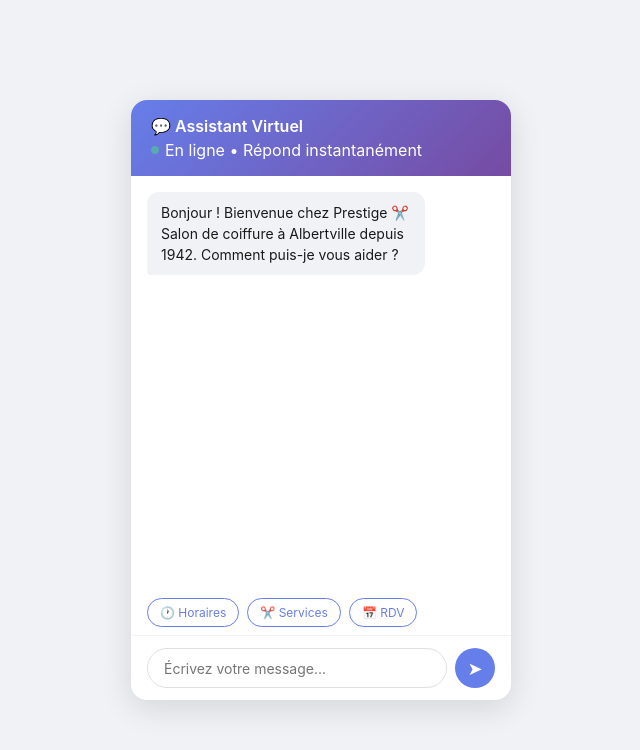
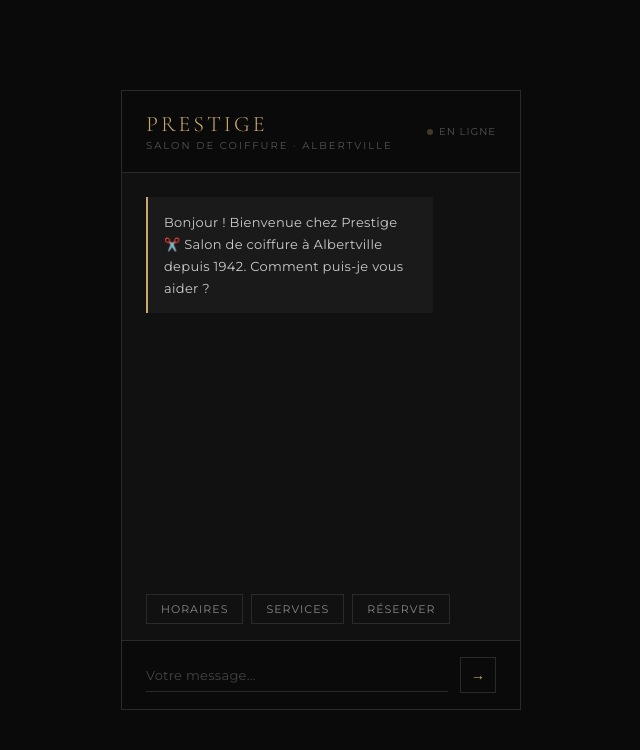
Before and after one commit to cocochap/agent-rdv, a website: page public/index.html in a window 1280 px wide. Shown: the whole page, without its empty margins (319-959 px from the left). Drawn offline with nearby package versions, Linux system fonts and the light colour scheme.

Commit message:
design premium Prestige

```diff
--- a/public/index.html
+++ b/public/index.html
@@ -3,58 +3,251 @@
 <head>
   <meta charset="UTF-8">
   <meta name="viewport" content="width=device-width, initial-scale=1.0">
-  <title>Assistant RDV</title>
+  <title>Prestige - Assistant</title>
+  <link href="https://fonts.googleapis.com/css2?family=Cormorant+Garamond:wght@300;400;500&family=Montserrat:wght@300;400;500&display=swap" rel="stylesheet">
   <style>
-    * { box-sizing: border-box; margin: 0; padding: 0; font-family: -apple-system, sans-serif; }
-    body { display: flex; justify-content: center; align-items: center; min-height: 100vh; background: #f0f2f5; }
-    .chat-container { width: 380px; height: 600px; background: white; border-radius: 16px; box-shadow: 0 8px 32px rgba(0,0,0,0.12); display: flex; flex-direction: column; overflow: hidden; }
-    .chat-header { background: linear-gradient(135deg, #667eea, #764ba2); padding: 16px 20px; color: white; }
-    .chat-header h3 { font-size: 16px; font-weight: 600; }
-    .status { display: flex; align-items: center; gap: 6px; margin-top: 4px; }
-    .dot { width: 8px; height: 8px; background: #4ade80; border-radius: 50%; animation: pulse 2s infinite; }
-    @keyframes pulse { 0%,100%{opacity:1} 50%{opacity:.5} }
-    .messages { flex: 1; overflow-y: auto; padding: 16px; display: flex; flex-direction: column; gap: 12px; }
-    .msg { max-width: 80%; padding: 10px 14px; border-radius: 12px; font-size: 14px; line-height: 1.5; }
-    .msg.bot { background: #f0f2f5; color: #1a1a1a; align-self: flex-start; border-bottom-left-radius: 4px; }
-    .msg.user { background: #667eea; color: white; align-self: flex-end; border-bottom-right-radius: 4px; }
-    .msg a { color: #667eea; font-weight: 600; text-decoration: none; }
-    .msg.user a { color: white; text-decoration: underline; }
-    .typing { display: flex; gap: 4px; padding: 10px 14px; background: #f0f2f5; border-radius: 12px; border-bottom-left-radius: 4px; align-self: flex-start; }
-    .typing span { width: 8px; height: 8px; background: #999; border-radius: 50%; animation: bounce 1.2s infinite; }
+    * { box-sizing: border-box; margin: 0; padding: 0; }
+
+    body {
+      font-family: 'Montserrat', sans-serif;
+      background: #0a0a0a;
+      display: flex;
+      justify-content: center;
+      align-items: center;
+      min-height: 100vh;
+    }
+
+    .chat-container {
+      width: 400px;
+      height: 620px;
+      background: #111;
+      border: 1px solid #2a2a2a;
+      display: flex;
+      flex-direction: column;
+      overflow: hidden;
+    }
+
+    .chat-header {
+      background: #0a0a0a;
+      padding: 20px 24px;
+      border-bottom: 1px solid #2a2a2a;
+      display: flex;
+      align-items: center;
+      gap: 14px;
+    }
+
+    .header-logo {
+      font-family: 'Cormorant Garamond', serif;
+      font-size: 22px;
+      font-weight: 300;
+      color: #c9a96e;
+      letter-spacing: 3px;
+      text-transform: uppercase;
+    }
+
+    .header-sub {
+      font-size: 10px;
+      color: #555;
+      letter-spacing: 2px;
+      text-transform: uppercase;
+      margin-top: 2px;
+    }
+
+    .status {
+      margin-left: auto;
+      display: flex;
+      align-items: center;
+      gap: 6px;
+    }
+
+    .dot {
+      width: 6px;
+      height: 6px;
+      background: #c9a96e;
+      border-radius: 50%;
+      animation: pulse 2s infinite;
+    }
+
+    .status-text {
+      font-size: 10px;
+      color: #555;
+      letter-spacing: 1px;
+      text-transform: uppercase;
+    }
+
+    @keyframes pulse { 0%,100%{opacity:1} 50%{opacity:.3} }
+
+    .messages {
+      flex: 1;
+      overflow-y: auto;
+      padding: 24px;
+      display: flex;
+      flex-direction: column;
+      gap: 16px;
+      scrollbar-width: thin;
+      scrollbar-color: #2a2a2a #111;
+    }
+
+    .messages::-webkit-scrollbar { width: 4px; }
+    .messages::-webkit-scrollbar-track { background: #111; }
+    .messages::-webkit-scrollbar-thumb { background: #2a2a2a; }
+
+    .msg {
+      max-width: 82%;
+      font-size: 13px;
+      line-height: 1.7;
+      letter-spacing: 0.3px;
+    }
+
+    .msg.bot {
+      color: #ccc;
+      align-self: flex-start;
+      padding: 14px 16px;
+      background: #1a1a1a;
+      border-left: 2px solid #c9a96e;
+    }
+
+    .msg.user {
+      color: #0a0a0a;
+      align-self: flex-end;
+      padding: 14px 16px;
+      background: #c9a96e;
+    }
+
+    .msg a {
+      color: #c9a96e;
+      text-decoration: none;
+      border-bottom: 1px solid #c9a96e44;
+    }
+
+    .msg.user a { color: #0a0a0a; border-bottom-color: #0a0a0a44; }
+
+    .typing {
+      display: flex;
+      gap: 5px;
+      padding: 14px 16px;
+      background: #1a1a1a;
+      border-left: 2px solid #c9a96e;
+      align-self: flex-start;
+    }
+
+    .typing span {
+      width: 5px;
+      height: 5px;
+      background: #c9a96e;
+      border-radius: 50%;
+      animation: bounce 1.2s infinite;
+    }
+
     .typing span:nth-child(2) { animation-delay: .2s; }
     .typing span:nth-child(3) { animation-delay: .4s; }
-    @keyframes bounce { 0%,60%,100%{transform:translateY(0)} 30%{transform:translateY(-8px)} }
-    .quick-replies { padding: 8px 16px; display: flex; gap: 8px; flex-wrap: wrap; }
-    .qr-btn { background: white; border: 1.5px solid #667eea; color: #667eea; padding: 6px 12px; border-radius: 20px; font-size: 12px; cursor: pointer; transition: all .2s; }
-    .qr-btn:hover { background: #667eea; color: white; }
-    .input-area { padding: 12px 16px; border-top: 1px solid #f0f2f5; display: flex; gap: 8px; }
-    #userInput { flex: 1; border: 1.5px solid #e0e0e0; border-radius: 24px; padding: 10px 16px; font-size: 14px; outline: none; transition: border .2s; }
-    #userInput:focus { border-color: #667eea; }
-    #sendBtn { background: #667eea; color: white; border: none; width: 40px; height: 40px; border-radius: 50%; cursor: pointer; font-size: 18px; display: flex; align-items: center; justify-content: center; transition: transform .1s; }
-    #sendBtn:hover { transform: scale(1.05); }
+    @keyframes bounce { 0%,60%,100%{transform:translateY(0)} 30%{transform:translateY(-6px)} }
+
+    .quick-replies {
+      padding: 0 24px 16px;
+      display: flex;
+      gap: 8px;
+      flex-wrap: wrap;
+    }
+
+    .qr-btn {
+      background: transparent;
+      border: 1px solid #2a2a2a;
+      color: #888;
+      padding: 7px 14px;
+      font-family: 'Montserrat', sans-serif;
+      font-size: 11px;
+      letter-spacing: 1px;
+      text-transform: uppercase;
+      cursor: pointer;
+      transition: all .2s;
+    }
+
+    .qr-btn:hover {
+      border-color: #c9a96e;
+      color: #c9a96e;
+    }
+
+    .input-area {
+      padding: 16px 24px;
+      border-top: 1px solid #2a2a2a;
+      display: flex;
+      gap: 12px;
+      align-items: center;
+      background: #0a0a0a;
+    }
+
+    #userInput {
+      flex: 1;
+      background: transparent;
+      border: none;
+      border-bottom: 1px solid #2a2a2a;
+      color: #ccc;
+      font-family: 'Montserrat', sans-serif;
+      font-size: 13px;
+      padding: 8px 0;
+      outline: none;
+      letter-spacing: 0.3px;
+      transition: border .2s;
+    }
+
+    #userInput::placeholder { color: #444; }
+    #userInput:focus { border-bottom-color: #c9a96e; }
+
+    #sendBtn {
+      background: transparent;
+      border: 1px solid #2a2a2a;
+      color: #c9a96e;
+      width: 36px;
+      height: 36px;
+      cursor: pointer;
+      font-size: 14px;
+      display: flex;
+      align-items: center;
+      justify-content: center;
+      transition: all .2s;
+      flex-shrink: 0;
+    }
+
+    #sendBtn:hover {
+      background: #c9a96e;
+      color: #0a0a0a;
+      border-color: #c9a96e;
+    }
   </style>
 </head>
 <body>
 <div class="chat-container">
   <div class="chat-header">
-    <h3>💬 Assistant Virtuel</h3>
-    <div class="status"><div class="dot"></div><p>En ligne • Répond instantanément</p></div>
+    <div>
+      <div class="header-logo">Prestige</div>
+      <div class="header-sub">Salon de Coiffure · Albertville</div>
+    </div>
+    <div class="status">
+      <div class="dot"></div>
+      <span class="status-text">En ligne</span>
+    </div>
   </div>
+
   <div class="messages" id="messages"></div>
+
   <div class="quick-replies" id="quickReplies">
-    <button class="qr-btn" onclick="sendQuick('Quels sont vos horaires ?')">🕐 Horaires</button>
-    <button class="qr-btn" onclick="sendQuick('Quels sont vos services ?')">✂️ Services</button>
-    <button class="qr-btn" onclick="sendQuick('Je veux prendre rendez-vous')">📅 RDV</button>
+    <button class="qr-btn" onclick="sendQuick('Quels sont vos horaires ?')">Horaires</button>
+    <button class="qr-btn" onclick="sendQuick('Quels sont vos services ?')">Services</button>
+    <button class="qr-btn" onclick="sendQuick('Je veux prendre rendez-vous')">Réserver</button>
   </div>
+
   <div class="input-area">
-    <input id="userInput" type="text" placeholder="Écrivez votre message..." />
-    <button id="sendBtn" onclick="sendMessage()">➤</button>
+    <input id="userInput" type="text" placeholder="Votre message..." />
+    <button id="sendBtn" onclick="sendMessage()">→</button>
   </div>
 </div>
+
 <script>
   const API_URL = window.location.origin;
   const SESSION_ID = 'session_' + Math.random().toString(36).substr(2, 9);
-const WELCOME = "Bonjour ! Bienvenue chez Prestige ✂️ Salon de coiffure à Albertville depuis 1942. Comment puis-je vous aider ?";
+  const WELCOME = "Bonjour ! Bienvenue chez Prestige ✂️ Salon de coiffure à Albertville depuis 1942. Comment puis-je vous aider ?";
+
   window.onload = () => {
     addMessage(WELCOME, 'bot');
     document.getElementById('userInput').addEventListener('keypress', e => {
@@ -63,7 +256,7 @@ const WELCOME = "Bonjour ! Bienvenue chez Prestige ✂️ Salon de coiffure à A
   };
 
   function linkify(text) {
-    return text.replace(/(https?:\/\/[^\s]+)/g, '<a href="$1" target="_blank">👉 Prendre RDV ici</a>');
+    return text.replace(/(https?:\/\/[^\s]+)/g, '<a href="$1" target="_blank">→ Prendre RDV</a>');
   }
 
   function addMessage(text, type) {
@@ -108,7 +301,7 @@ const WELCOME = "Bonjour ! Bienvenue chez Prestige ✂️ Salon de coiffure à A
       addMessage(data.reply, 'bot');
     } catch {
       hideTyping();
-      addMessage("Désolé, problème de connexion. Réessayez !", 'bot');
+      addMessage("Désolé, problème de connexion. Appelez-nous au 07 55 55 10 00", 'bot');
     }
   }
 
```
